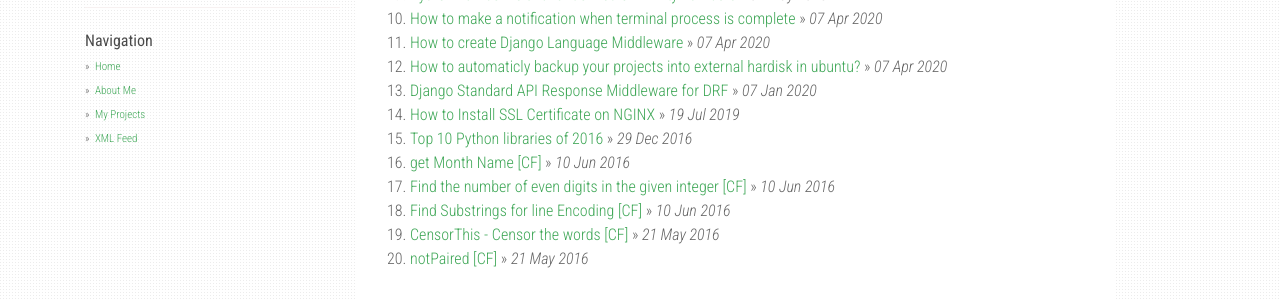
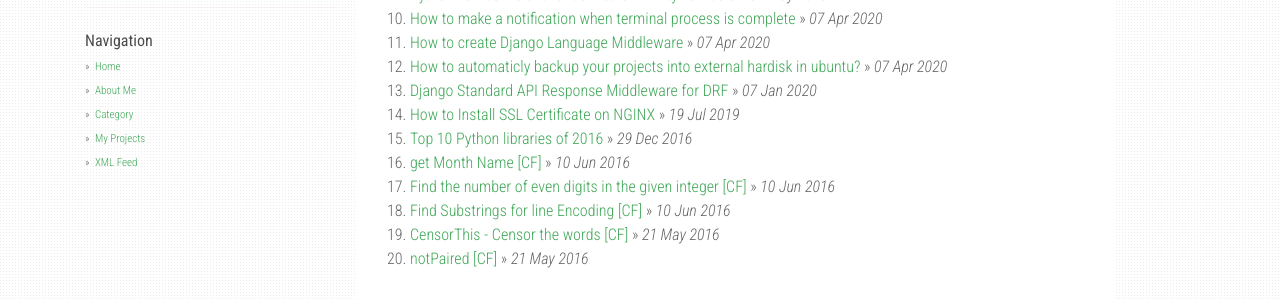
Before and after one commit to agusmakmun/agusmakmun.github.io, a Jekyll site: the page built from index.html, in a window 1280 px wide. Shown: the part 299-599 px from the top of the page. Built offline with Jekyll 4.4.1, drawn with Linux system fonts in a browser that asks for light colours; nearby versions of some CDN libraries; the list of posts is cut into pages by our own code.

Commit message:
Update _config.yml

```diff
--- a/_config.yml
+++ b/_config.yml
@@ -30,6 +30,8 @@ share:
 urls:
     - text: About Me
       url: /about/
+    - text: Category
+      url: /Category/
     - text: My Projects
       url: /projects/
     - text: XML Feed
```
